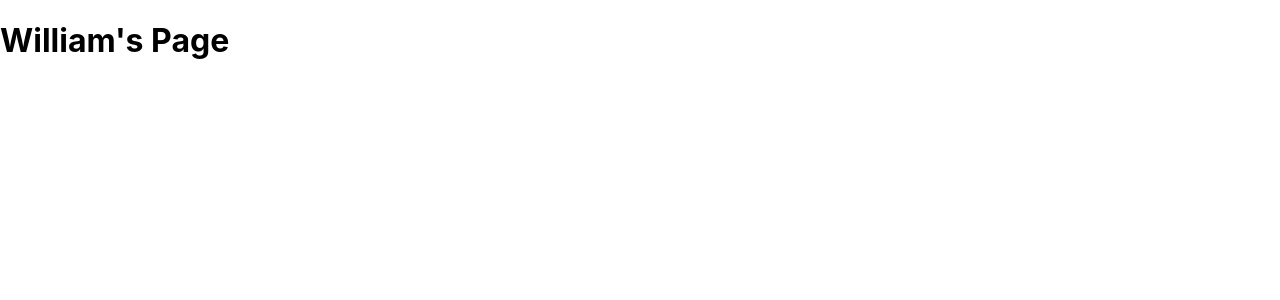
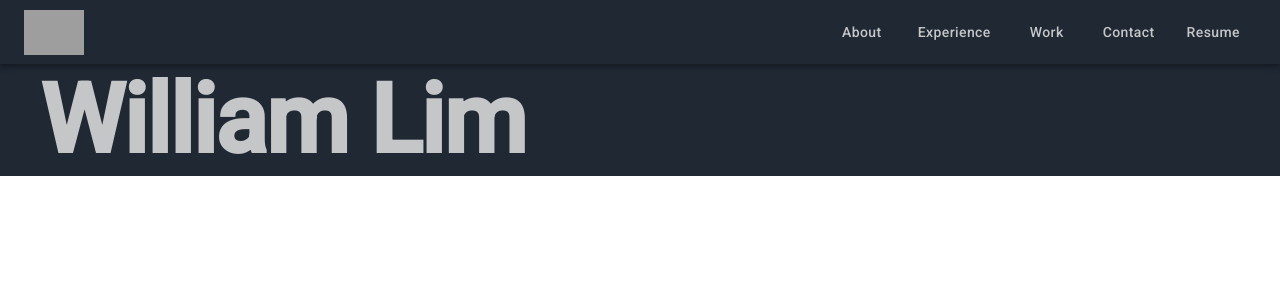
Before and after one commit to WeiNianLim/wcc-v2, a React (Create React App) app: page / in a window 1280 px wide. Shown: the top 300 px of the page. Built offline with nearby package versions, Linux system fonts and the light colour scheme; grey boxes are pictures that could not be loaded.

Commit message:
build App Bar

```diff
--- a/package.json
+++ b/package.json
@@ -5,6 +5,7 @@
   "private": true,
   "dependencies": {
     "@material-ui/core": "^4.0.0",
+    "@material-ui/icons": "^4.1.0",
     "react": "^16.8.6",
     "react-dom": "^16.8.6",
     "react-scripts": "3.0.1"
--- a/public/index.html
+++ b/public/index.html
@@ -11,6 +11,7 @@
     -->
     <link rel="manifest" href="%PUBLIC_URL%/manifest.json" />
     <link rel="stylesheet" href="https://fonts.googleapis.com/css?family=Roboto:300,400,500" />
+    <link href="https://fonts.googleapis.com/css?family=Roboto|Roboto+Condensed&display=swap" rel="stylesheet">
     <link rel="stylesheet" href="https://fonts.googleapis.com/icon?family=Material+Icons" />
     <!--
       Notice the use of %PUBLIC_URL% in the tags above.
--- a/src/App.js
+++ b/src/App.js
@@ -1,39 +1,205 @@
-import React, { Component } from "react";
+import React, {
+  Component
+} from "react";
 import PropTypes from "prop-types";
-import { withStyles } from "@material-ui/core/styles";
+import {
+  withStyles
+} from "@material-ui/core/styles";
 import AppBar from "@material-ui/core/AppBar";
 import Toolbar from "@material-ui/core/Toolbar";
 import theme from './theme.js'
+import IconButton from "@material-ui/core/IconButton";
+import MenuIcon from "@material-ui/icons/Menu";
+import withWidth, {
+  isWidthUp
+} from "@material-ui/core/withWidth";
+import Button from "@material-ui/core/Button";
+import Typography from "@material-ui/core/Typography";
+import Drawer from "@material-ui/core/Drawer";
+import List from "@material-ui/core/List";
+import ListItem from "@material-ui/core/ListItem";
 
-class App extends Component{
+const styles = {
+  grow: {
+    flexGrow: 1,
+  },
+  menuButton: {
+    display: 'flex',
+    color: theme.palette.secondary.light
+  },
+  button: {
+    margin: theme.spacing(1),
+  },
+  buttonRoot: {
+    color: theme.palette.secondary.light
+  },
+  buttonLabel: {
+    textTransform: 'capitalize'
+  },
+  appBar: {
+    backgroundColor: theme.palette.secondary.main
+  },
+  main: {
+    marginRight: "auto",
+    marginLeft: "auto",
+    maxWidth: 1200,
+  }
+}
 
-  state={
+class App extends Component {
+
+  state = {
     open: false
   }
 
   handleDrawerOpen = () => {
-    this.setState({ open: true });
+    this.setState({
+      open: true
+    });
   };
 
   handleDrawerClose = () => {
-    this.setState({ open: false });
+    this.setState({
+      open: false
+    });
   };
 
-  render(){
+  render() {
 
-    const { classes, width } = this.props;
+    const {
+      classes,
+      width
+    } = this.props;
     const url = window.location.href;
 
+    const renderDesktopAppBar = {
+
+    }
+
+    const renderMobileAppBar = {
+
+    }
+
     return (
-      <div>
-        <h1>William's Page</h1>
-        {/* <AppBar position="static" style={{ backgroundColor: theme.palette.primary.dark}}>
+      <div style={{background: theme.palette.secondary.main}}>
+        <AppBar position="static" className={classes.appBar}>
+          {isWidthUp("sm", width) ? (
+            <Toolbar>
+              <img src={
+                url == "http://localhost:3000/"
+                  ? "/images/logo.png"
+                  : "https://weinianlim.github.io/wcc2/images/logo.png"
+              }
+                style={{
+                  width: "auto",
+                  maxHeight: "45px"
+                }} />
+              <div className={classes.grow}></div>
+              <Button
+                className={classes.button}
+                classes={{
+                  root: classes.buttonRoot,
+                  label: classes.buttonLabel
+                }}
+              >
+                About
+              </Button>
+              <Button
+                className={classes.button}
+                classes={{
+                  root: classes.buttonRoot,
+                  label: classes.buttonLabel
+                }}
+              >
+                Experience
+              </Button>
+              <Button
+                className={classes.button}
+                classes={{
+                  root: classes.buttonRoot,
+                  label: classes.buttonLabel
+                }}
+              >
+                Work
+              </Button>
+              <Button
+                className={classes.button}
+                classes={{
+                  root: classes.buttonRoot,
+                  label: classes.buttonLabel
+                }}
+              >
+                Contact
+              </Button>
+              <Button
+                className={classes.button}
+                classes={{
+                  root: classes.buttonRoot,
+                  label: classes.buttonLabel
+                }}
+              >
+                Resume
+              </Button>
+            </Toolbar>
+          ) : (
+              <Toolbar>
+                <img src={
+                  url == "http://localhost:3000/"
+                    ? "/images/logo.png"
+                    : "https://weinianlim.github.io/wcc2/images/logo.png"
+                }
+                  style={{
+                    width: "auto",
+                    maxHeight: "45px"
+                  }} />
+                <div className={classes.grow}></div>
+                <IconButton className={classes.menuButton} onClick={this.handleDrawerOpen}>
+                  <MenuIcon />
+                </IconButton>
+              </Toolbar>
+            )}
+        </AppBar>
+        <Drawer open={this.state.open} onClose={this.handleDrawerClose} anchor='right'>
+          <List>
+            <ListItem>About</ListItem>
+            <ListItem>Experience</ListItem>
+            <ListItem>Work</ListItem>
+            <ListItem>Contact</ListItem>
+            <ListItem>
+              <a
+                href={
+                  url == "http://localhost:3000/"
+                    ? "/images/resume.pdf"
+                    : "https://weinianlim.github.io/wcc2/images/resume.pdf"
+                }
+                target="_blank"
+              >
+                Resume
+              </a>
+            </ListItem>
+          </List>
+        </Drawer>
+        <main className={classes.main}>
+          <Typography variant="h1" gutterBottom style={{fontFamily: "Roboto", fontWeight: "600", color: theme.palette.secondary.light}}>
+            William Lim
+          </Typography>
+        </main>
+      </div>
+    )
+  }
+}
+
+export default withWidth()(withStyles(styles)(App))
+
+
+{
+  /* <AppBar position="static" style={{ backgroundColor: theme.palette.primary.dark}}>
             <Toolbar>
               <img
                 src={
                   url == "http://localhost:3000/"
                     ? "/images/logo.png"
-                  : "https://weinianlim.github.io/William-Can-Code/images/logo.png"
+                    : "https://weinianlim.github.io/wcc2/images/logo.png"
                 }
                 style={{
                   width: "auto",
@@ -52,7 +218,7 @@ class App extends Component{
                   href={
                     url == "http://localhost:3000/"
                       ? "/images/resume.pdf"
-                    : "https://weinianlim.github.io/William-Can-Code/images/resume.pdf"
+                      : "https://weinianlim.github.io/wcc2/images/resume.pdf"
                   }
                   target="_blank"
                   className={classes.resumeInDrawer}
@@ -61,12 +227,5 @@ class App extends Component{
                 </a>
               </ListItem>
             </List>
-        </Drawer> */}
-      </div>
-    )
+          </Drawer> */
 }
-}
-
-
-
-export default App
--- a/src/theme.js
+++ b/src/theme.js
@@ -3,13 +3,13 @@ import { createMuiTheme } from '@material-ui/core/styles';
 const defaultTheme = {
   palette: {
     primary: {
-      light: "#2E9CCA",
-      main: "#29648A",
-      dark: "#25274D"
+      light: "#66FCF1",
+      main: "#45A29E",
     },
     secondary: {
-      light: "#AAABB8",
-      main: "#464866"
+      light: "#C5C6C7",
+      main: "#1F2833",
+      dark: "#0B0C10"
     }
   }
 };
```
Also changed, not shown: 1 other file (tests, documents, lock files or other folders). Lines whose indentation alone changed are shown as unchanged.
